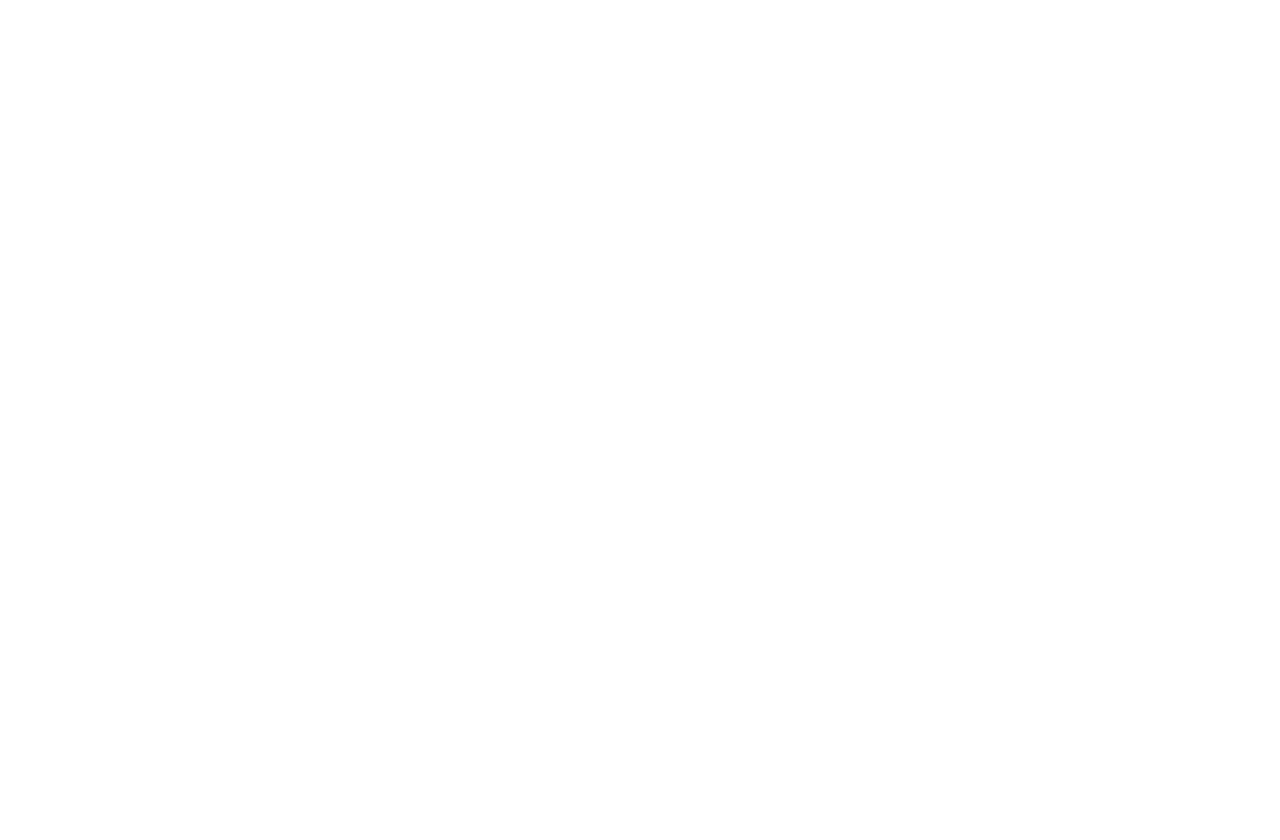
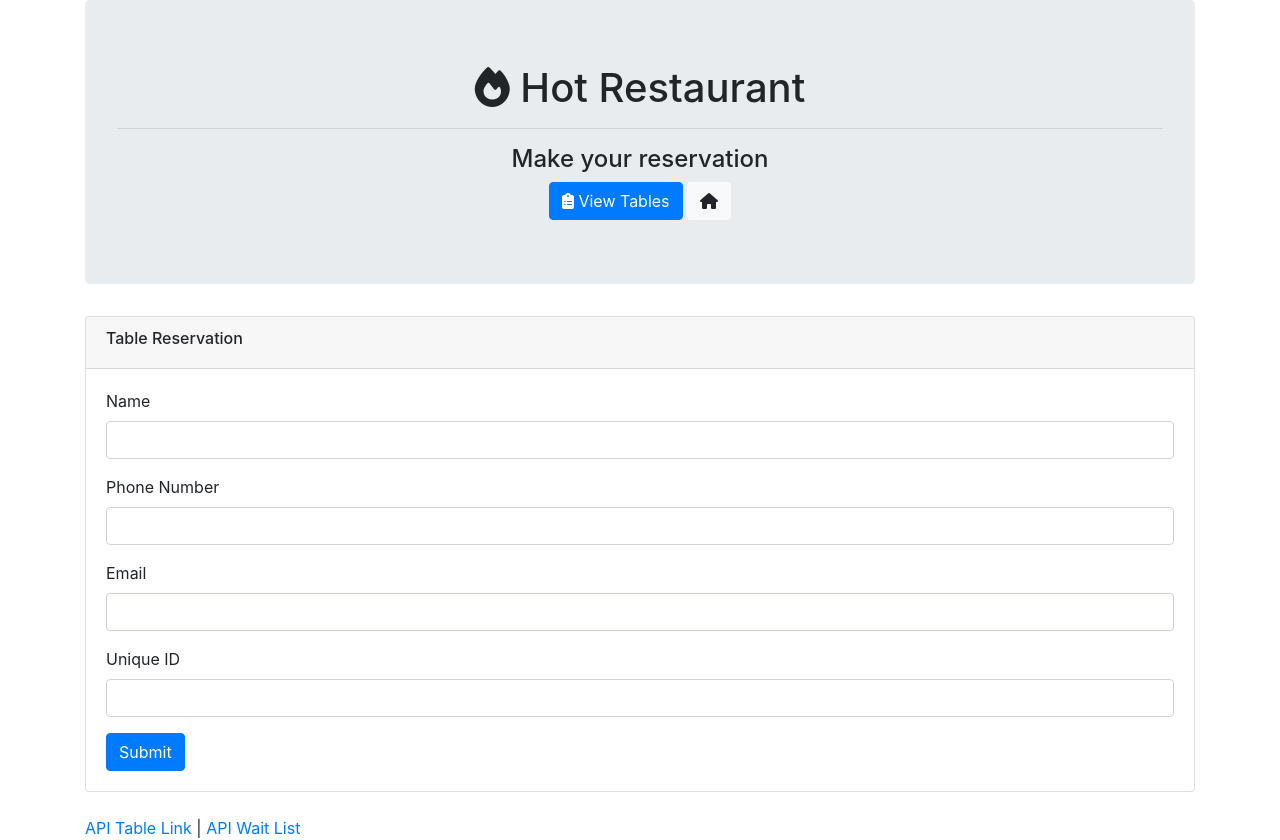
Before and after one commit to alexschu90/Hot-Restaurant, a website: page reservation.html in a window 1280 px wide. Before the commit the page ends 800 px from the top, so only its background shows below. Drawn offline with nearby package versions, Linux system fonts and the light colour scheme.

Commit message:
finshed basic html and css to match example and added jquery cdn + script tags for reservation / tables files.

```diff
--- a/reservation.html
+++ b/reservation.html
@@ -7,8 +7,54 @@
     <title>Hot Restaurant | Reservations</title>
 
     <link rel="stylesheet" href="https://stackpath.bootstrapcdn.com/bootstrap/4.3.1/css/bootstrap.min.css" integrity="sha384-ggOyR0iXCbMQv3Xipma34MD+dH/1fQ784/j6cY/iJTQUOhcWr7x9JvoRxT2MZw1T" crossorigin="anonymous">
+
+    <script src="https://kit.fontawesome.com/64c46d2f00.js"></script>
+    <script src="jquery-3.4.1.min.js"></script>
 </head>
 <body>
+    <div class="container">
+        <div class="jumbotron text-center">
+            <h1><i class="fas fa-fire"></i> Hot Restaurant</h1>
+            <hr>
+            <h4>Make your reservation</h4>
+            <a href='tables.html'><button type="button" class="btn btn-primary"><i class="fas fa-clipboard-list"></i> View Tables</button></a>
+            <a href='index.html'><button type="button" class="btn bg-light"><i class="fas fa-home"></i></button></a>
+        </div>
+        <div class="row">
+            <div class="col-12">
+                <div class="card">
+                    <div class="card-header">
+                        <h6>Table Reservation</h6>
+                    </div>
+                    <div class="card-body">
+                            <!-- <form method="POST" role="form"> -->
+                        <div class="form-group">
+                            <label for="name">Name</label>
+                            <input type="text" class="form-control" id="name">
+                        </div>
+                        <div class="form-group">
+                            <label for="phone-number">Phone Number</label>
+                            <input type="text" class="form-control" id="phone-number">
+                        </div>
+                        <div class="form-group">
+                            <label for="email">Email</label>
+                            <input type="text" class="form-control" id="email">
+                        </div>
+                        <div class="form-group">
+                            <label for="unique-id">Unique ID</label>
+                            <input type="text" class="form-control" id="unique-id">
+                        </div>
+                        <button type="submit" class="btn btn-primary">Submit</button>
+                    </div>
+                </div>
+            </div>
+        </div>
+        <br>
+        <a href="#">API Table Link</a> |
+        <a href="#">API Wait List</a>
+    </div>
 
+    <script>
+    </script>
 </body>
 </html>
```
Also changed, not shown: index.html (+3 -2 lines), tables.html (+33 -1 lines).
